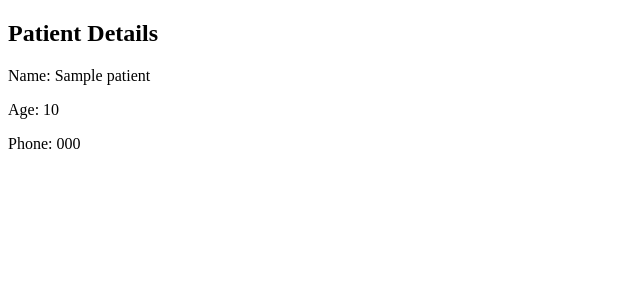
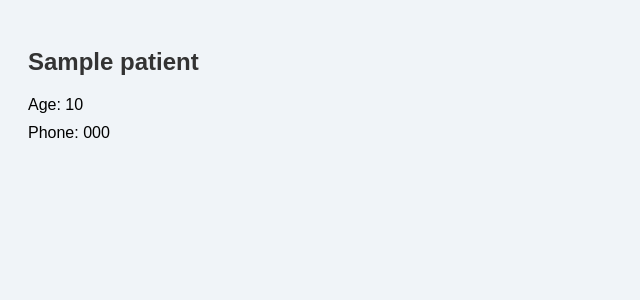
Before and after one commit to Nandy20-tech/Pro, a Flask app: template templates/view_patient.html in a window 1280 px wide. Shown: the top 300 px of the page, without its empty margins (0-640 px from the left). Run offline with Flask 3, Linux system fonts and the light colour scheme; the template is opened without the code that fills it: most values are stand-ins (such as "Sample title", 1, 10 or a date in 2020).

Commit message:
Update view_patient.html

```diff
--- a/templates/view_patient.html
+++ b/templates/view_patient.html
@@ -1,13 +1,19 @@
 <!DOCTYPE html>
 <html>
-<head><title>View Patient</title></head>
+<head><title>View Patient</title>
+<style>
+body { font-family: Arial; background-color: #f0f4f8; padding: 20px; }
+h2 { color: #333; }
+p { margin: 10px 0; }
+img { border-radius: 10px; box-shadow: 0 0 10px #ccc; }
+</style>
+</head>
 <body>
-    <h2>Patient Details</h2>
-    <p>Name: {{ patient['name'] }}</p>
-    <p>Age: {{ patient['age'] }}</p>
-    <p>Phone: {{ patient['phone'] }}</p>
-    {% if patient['image_path'] %}
-        <img src="{{ '/' + patient['image_path'] }}" width="100">
-    {% endif %}
+<h2>{{ patient['name'] }}</h2>
+<p>Age: {{ patient['age'] }}</p>
+<p>Phone: {{ patient['phone'] }}</p>
+{% if patient['image_path'] %}
+<img src="{{ url_for('static', filename=patient['image_path'].split('static/', 1)[-1]) }}" width="150">
+{% endif %}
 </body>
 </html>
```
